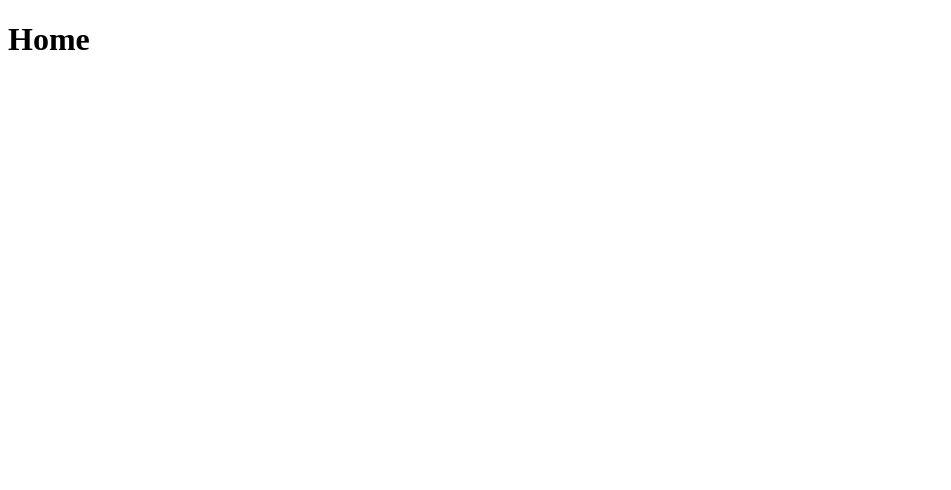
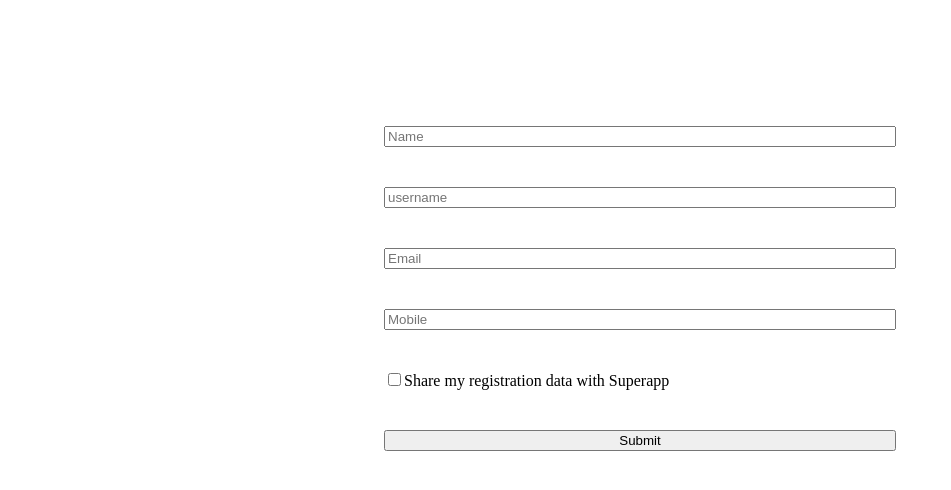
Before and after one commit to SandeepKarukayil/cuvette-react-capstone, a React (Vite) app in the folder vite-project/: page / in a window 1280 px wide. Shown: the top 490 px of the page, without its empty margins (0-951 px from the left). Built offline with nearby package versions, Linux system fonts and the light colour scheme.

Commit message:
form creatted

```diff
--- a/vite-project/src/pages/Home.jsx
+++ b/vite-project/src/pages/Home.jsx
@@ -1,11 +1,122 @@
-import React from 'react'
+import  { useState } from "react";
 
 function Home() {
+  const [data, setData] = useState({
+    name: "",
+    username: "",
+    email: "",
+    mobile: "",
+    checkbox: false,
+  });
+
+  const [errors, setErrors] = useState({
+    name: "",
+    username: "",
+    email: "",
+    mobile: "",
+    checkbox: "",
+  });
+  const handleInput = (e) => {
+
+    setData({
+      ...data,
+      [e.target.name]:
+        e.target.name === "checkbox" ? e.target.checked : e.target.value,
+    });
+  };
+  const handleSubmit = (e) => {
+    e.preventDefault();
+    // console.log(data);
+    let errors = {};
+    if (!data.name || data.name.trim() === "") {
+      errors.name = "Name is required";
+    }
+    if (!data.username || data.username.trim() === "") {
+      errors.username = "Username is required";
+    }
+    if (!data.email || data.email.trim() === "") {
+      errors.email = "Email is required";
+    }
+    if (!data.mobile || data.mobile.trim() === "") {
+      errors.mobile = "Mobile is required";
+    }
+    if (!data.checkbox) {
+      errors.checkbox = "Checkbox is required";
+    }
+    setErrors(errors);
+    if (Object.keys(errors).length > 0) return;
+    else {
+      alert("form submitted successfully");
+      localStorage.setItem("userData", JSON.stringify(data));
+      setData({
+        name: "",
+        userName: "",
+        email: "",
+        mobile: "",
+        checkbox: false,
+      });
+    }
+  };
   return (
     <div>
-    <h1>Home</h1>
-</div>
-  )
+      <form
+        onSubmit={handleSubmit}
+        style={{
+          display: "flex",
+          flexDirection: "column",
+          gap: "20px",
+          width: "40vw",
+          margin: "10% auto",
+        }}>
+        <input
+          type="text"
+          placeholder="Name"
+          value={data.name}
+          name="name"
+          onChange={handleInput}
+        />
+        <span style={{ color: "red" }}>{errors.name}</span>
+        <input
+          type="text"
+          placeholder="username"
+          value={data.username}
+          name="username"
+          onChange={handleInput}
+        />
+        <span style={{ color: "red" }}>{errors.username}</span>
+        <input
+          type="email"
+          placeholder="Email"
+          value={data.email}
+          name="email"
+          onChange={handleInput}
+        />
+        <span style={{ color: "red" }}>{errors.email}</span>
+        <input
+          type="tel"
+          placeholder="Mobile"
+          value={data.mobile}
+          name="mobile"
+          onChange={handleInput}
+        />
+        <span style={{ color: "red" }}>{errors.mobile}</span>
+        <div>
+          <input
+            type="checkbox"
+            id="checkbox"
+            checked={data.checkbox}
+            name="checkbox"
+            onChange={handleInput}
+          />
+          <label htmlFor="checkbox">
+            Share my registration data with Superapp
+          </label>
+        </div>
+        <span style={{ color: "red" }}>{errors.checkbox}</span>
+        <button type="submit">Submit</button>
+      </form>
+    </div>
+  );
 }
 
-export default Home
+export default Home;
```
